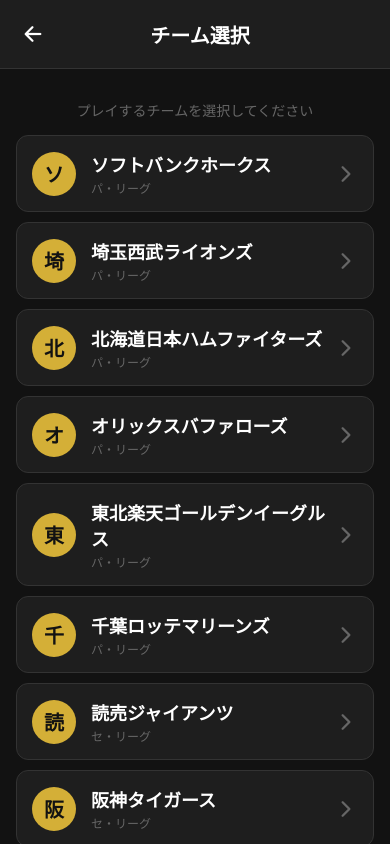
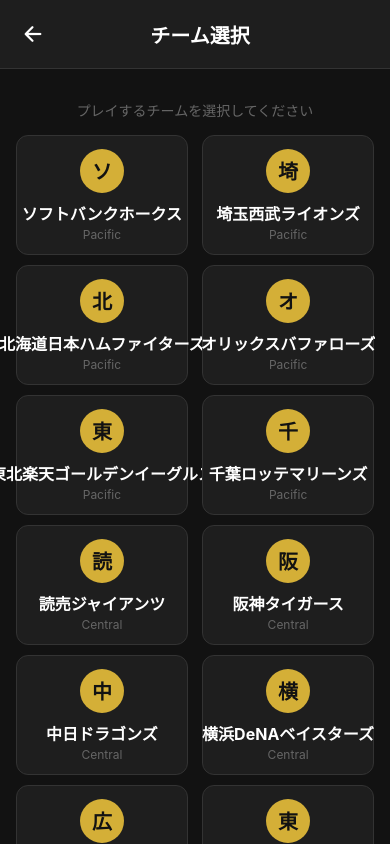
Before and after one commit to hasuximoto/penanto_baseball_game, a React Native app: screen /TeamSelection in a window 390 px wide. Shown: the top 844 px of the page. Built offline with nearby package versions, Linux system fonts and the light colour scheme.

Commit message:
はじめの画面レイアウト修正

```diff
--- a/src/screens/TeamSelectionScreen.tsx
+++ b/src/screens/TeamSelectionScreen.tsx
@@ -1,5 +1,5 @@
 import React, { useEffect, useState } from 'react';
-import { View, Text, StyleSheet, FlatList, TouchableOpacity, ActivityIndicator, Alert, Modal, ScrollView, SafeAreaView } from 'react-native';
+import { View, Text, StyleSheet, FlatList, TouchableOpacity, ActivityIndicator, Alert, Modal, ScrollView, Platform, SafeAreaView } from 'react-native';
 import { useDispatch } from 'react-redux';
 import { dbManager } from '../services/databaseManager';
 import { setSelectedTeam } from '../redux/slices/gameSlice';
@@ -57,17 +57,16 @@ export const TeamSelectionScreen: React.FC<{ navigation: any }> = ({ navigation
 
   const renderTeamItem = ({ item }: { item: any }) => (
     <TouchableOpacity
-      style={styles.teamItem}
+      style={styles.gridItem}
       onPress={() => handleTeamPress(item.id)}
     >
-      <View style={styles.teamIconPlaceholder}>
+      <View style={styles.gridIconPlaceholder}>
          <Text style={styles.teamIconText}>{item.name.charAt(0)}</Text>
       </View>
       <View style={styles.teamInfo}>
-        <Text style={styles.teamName}>{item.name}</Text>
-        <Text style={styles.leagueName}>{item.league === 'pacific' ? 'パ・リーグ' : 'セ・リーグ'}</Text>
+        <Text style={styles.gridTeamName} numberOfLines={1}>{item.name}</Text>
+        <Text style={styles.leagueName}>{item.league === 'pacific' ? 'Pacific' : 'Central'}</Text>
       </View>
-      <Ionicons name="chevron-forward" size={24} color={COLORS.textMuted} />
     </TouchableOpacity>
   );
 
@@ -83,7 +82,7 @@ export const TeamSelectionScreen: React.FC<{ navigation: any }> = ({ navigation
   }
 
   return (
-    <SafeAreaView style={styles.container}>
+    <View style={styles.container}>
       <View style={styles.header}>
         <TouchableOpacity onPress={() => navigation.goBack()} style={styles.headerBackButton}>
             <Ionicons name="arrow-back" size={24} color={COLORS.textMain} />
@@ -92,16 +91,19 @@ export const TeamSelectionScreen: React.FC<{ navigation: any }> = ({ navigation
         <View style={{width: 24}} />
       </View>
 
-      <FlatList
+      <ScrollView
         style={{ flex: 1 }}
-        data={teams}
-        renderItem={renderTeamItem}
-        keyExtractor={item => item.id}
         contentContainerStyle={styles.listContent}
-        ListHeaderComponent={
-          <Text style={styles.subtitle}>プレイするチームを選択してください</Text>
-        }
-      />
+      >
+        <Text style={styles.subtitle}>プレイするチームを選択してください</Text>
+        <View style={styles.gridContainer}>
+            {teams.map((item) => (
+                <View key={item.id} style={styles.gridItemWrapper}>
+                    {renderTeamItem({ item })}
+                </View>
+            ))}
+        </View>
+      </ScrollView>
 
       <Modal
         animationType="slide"
@@ -166,7 +168,7 @@ export const TeamSelectionScreen: React.FC<{ navigation: any }> = ({ navigation
           </View>
         </View>
       </Modal>
-    </SafeAreaView>
+    </View>
   );
 };
 
@@ -174,6 +176,7 @@ const styles = StyleSheet.create({
   container: {
     flex: 1,
     backgroundColor: COLORS.background,
+    ...(Platform.OS === 'web' ? { height: '100vh', overflow: 'hidden' } as any : {}),
   },
   center: {
     flex: 1,
@@ -215,24 +218,33 @@ const styles = StyleSheet.create({
     padding: SPACING.md,
     paddingBottom: 40,
   },
-  teamItem: {
+  gridContainer: {
     flexDirection: 'row',
-    alignItems: 'center',
+    flexWrap: 'wrap',
+    justifyContent: 'space-between',
+  },
+  gridItemWrapper: {
+    width: '48%',
+    marginBottom: 10,
+  },
+  gridItem: {
     backgroundColor: COLORS.card,
-    padding: 15,
+    padding: 12,
     borderRadius: 12,
-    marginBottom: 10,
     borderWidth: 1,
     borderColor: COLORS.border,
+    alignItems: 'center',
+    justifyContent: 'center',
+    height: 120,
   },
-  teamIconPlaceholder: {
+  gridIconPlaceholder: {
     width: 44,
     height: 44,
     borderRadius: 22,
     backgroundColor: COLORS.primary,
     justifyContent: 'center',
     alignItems: 'center',
-    marginRight: 15,
+    marginBottom: 8,
   },
   teamIconText: {
     color: COLORS.background,
@@ -241,13 +253,14 @@ const styles = StyleSheet.create({
     fontFamily: FONTS.bold,
   },
   teamInfo: {
-    flex: 1,
+    alignItems: 'center',
   },
-  teamName: {
-    fontSize: 18,
+  gridTeamName: {
+    fontSize: 16,
     fontWeight: 'bold',
     color: COLORS.textMain,
     fontFamily: FONTS.bold,
+    textAlign: 'center',
   },
   leagueName: {
     fontSize: 12,
```
